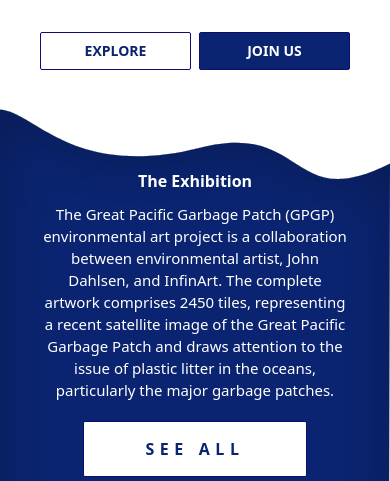
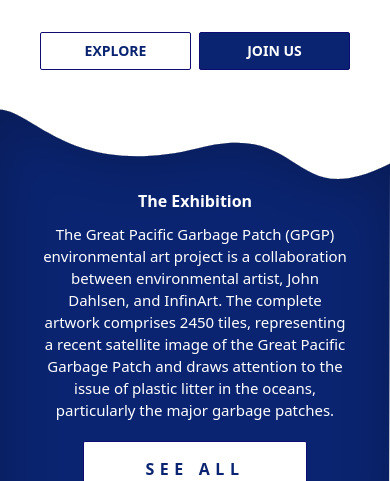
Before and after one commit to Risidio/gpgp, a React (Create React App) app: page / in a window 390 px wide. Shown: the part 467-948 px from the top of the page. Built offline with nearby package versions, Linux system fonts and the light colour scheme; a web font is replaced by a local one.

Commit message:
Add top padding to the home exhibition contents

```diff
--- a/src/components/home/Exhibition.tsx
+++ b/src/components/home/Exhibition.tsx
@@ -5,11 +5,11 @@ const Exhibition = () => {
   return (
     <>
       <div className="w-full bg-h-[100%] bg-w-[100%] bg-project-page-mobile-wave lg:bg-project-page-wave bg-no-repeat bg-cover pb:[200px] md:pb-[50px] xl:pb-[80px] xxxl:pb-[80px]">
-        <div className="flex flex-col text-white pt-[100px] sm:pt-[150px] md:pt-[200px] lg:pt-[300px] xl:pt-[360px] xxl:pt-[350px] xxxl:pt-[600px] xxxxl:pt-[700px]">
+        <div className="flex flex-col text-white pt-[100px] xsm:pt-[120px] sm:pt-[150px] md:pt-[200px] lg:pt-[300px] xl:pt-[360px] xxl:pt-[350px] xxxl:pt-[600px] xxxxl:pt-[700px]">
           <h1 className="text-center sm:mt-[30px] md:mt-[40px] lg:mt-[60px] xl:mt-[20px] xxl:mt-[100px] xxxl:mt-[93.38px] text-[16px] md:text-[40px] xxxl:text-[64px] font-[600] leading-[23.38px] md:leading-[48px]">
             The Exhibition
           </h1>
-          <div className="py-[10px] lg:py-[20px] lg:py-[50px] xxxl:py-[60px] xl:py-[30px] px-[39px] sm:px-[39px] md:px-[150px] lg:px-[210px] xl:px-[350px] xxxl:px-[600px] xxxxl:px-[800px]">
+          <div className="py-[10px] lg:py-[20px] lg:py-[50px] xxxl:py-[60px] xl:py-[30px] px-[39px] xsm:px-[40px] sm:px-[39px] md:px-[150px] lg:px-[210px] xl:px-[350px] xxxl:px-[600px] xxxxl:px-[800px]">
             <p className="text-center text-[15px] md:text-[16px] lg:text-[19px] xl:text-[26px] leading-[22px] lg:leading-[35px] xl:leading-[40px] sm:leading-[30px] md:leading-[32px] font-[400]">
               The Great Pacific Garbage Patch (GPGP) environmental art project
               is a collaboration between environmental artist, John Dahlsen, and
```
